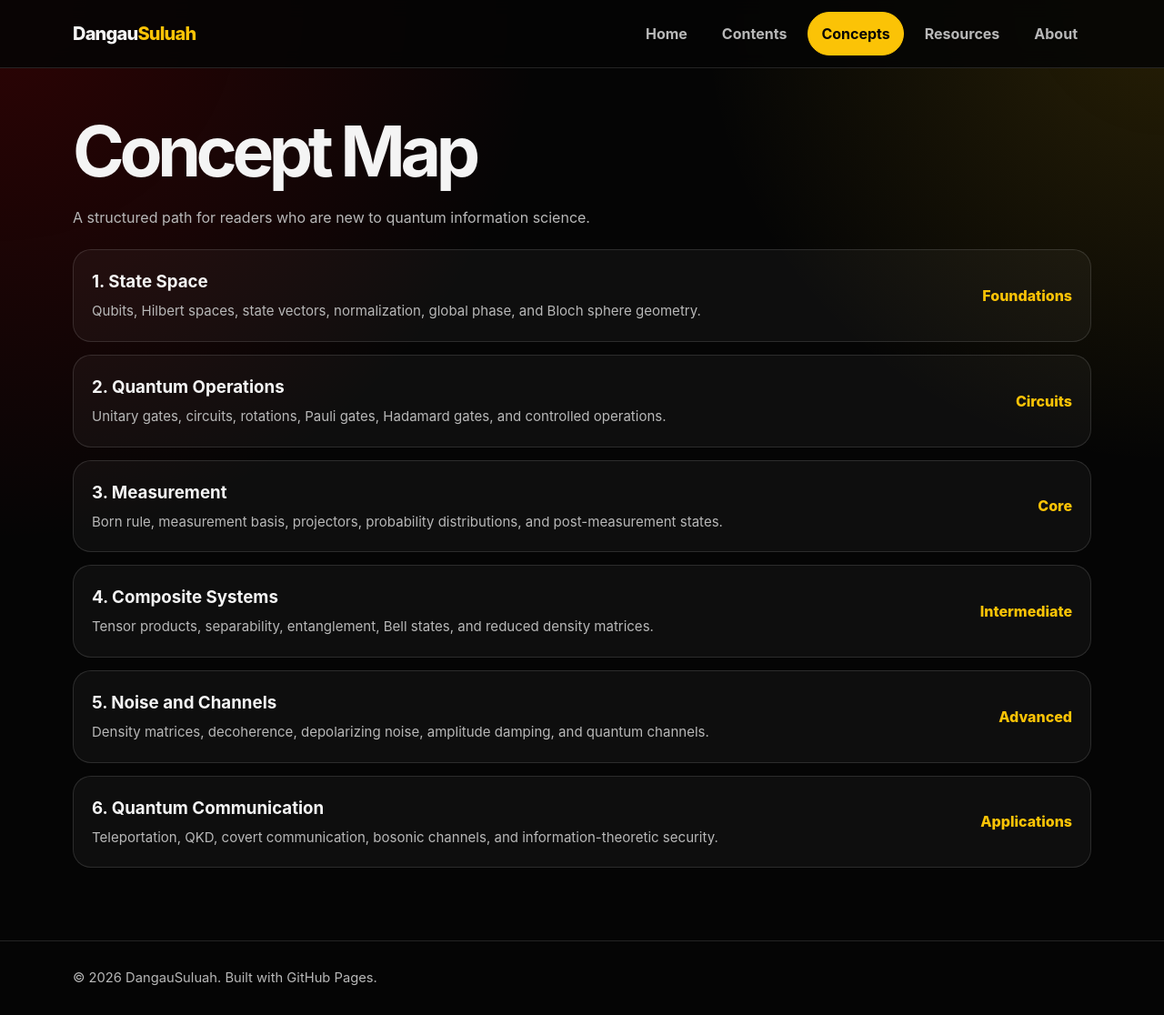
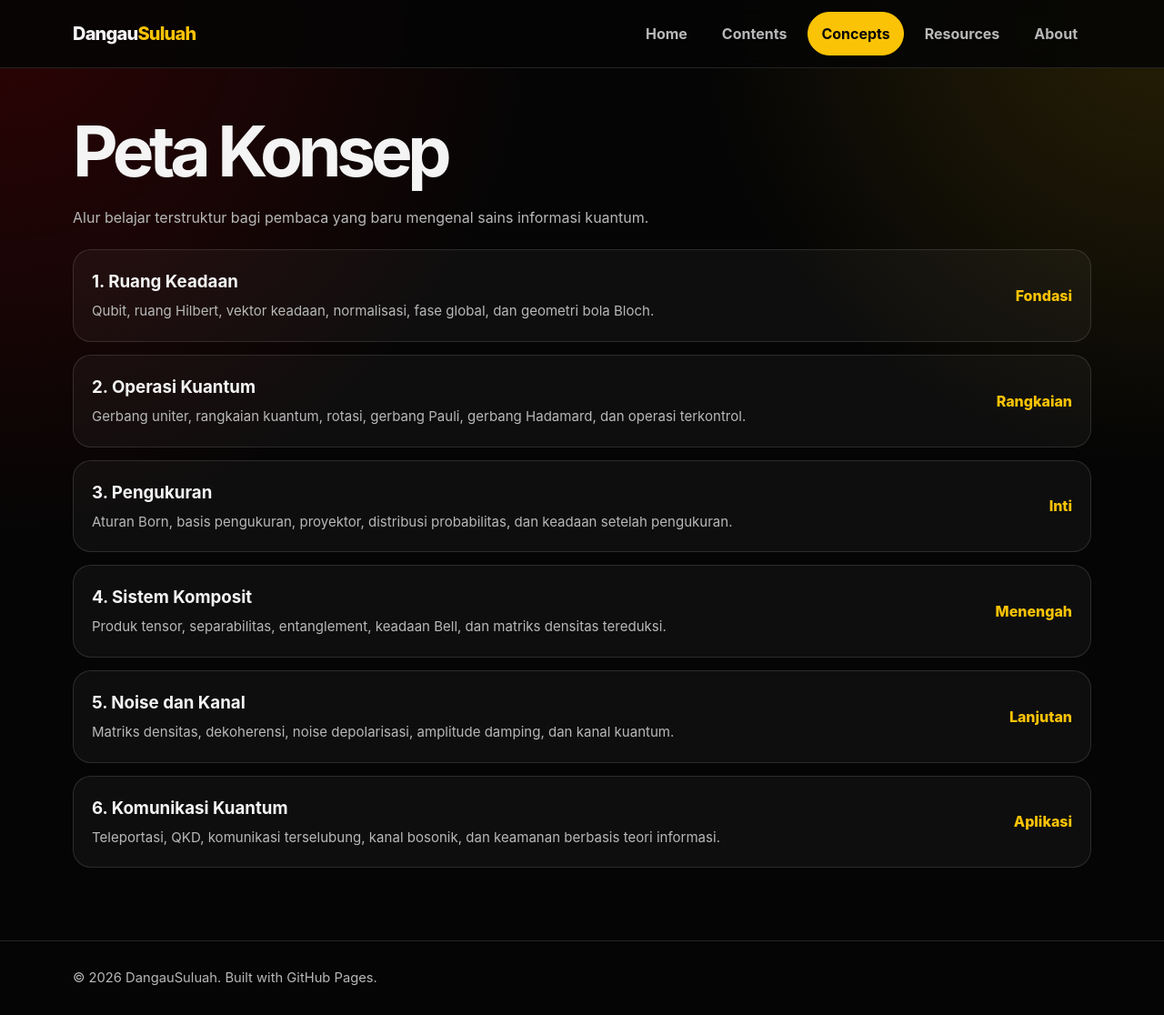
Before and after one commit to dangausuluah/dangausuluah.github.io, a Jekyll site: the page built from concepts.md, in a window 1280 px wide and 1116 px high. Shown: the whole window at 91% size. Built offline with Jekyll 4.4.1, drawn with Linux system fonts in a browser that asks for light colours.

Commit message:
Update concepts.md

```diff
--- a/concepts.md
+++ b/concepts.md
@@ -5,58 +5,58 @@ permalink: /concepts/
 ---
 
 <div class="section-title">
-  <h1>Concept Map</h1>
-  <p>A structured path for readers who are new to quantum information science.</p>
+  <h1>Peta Konsep</h1>
+  <p>Alur belajar terstruktur bagi pembaca yang baru mengenal sains informasi kuantum.</p>
 </div>
 
 <div class="content-list">
 
   <div class="content-item">
     <div>
-      <h3>1. State Space</h3>
-      <p>Qubits, Hilbert spaces, state vectors, normalization, global phase, and Bloch sphere geometry.</p>
+      <h3>1. Ruang Keadaan</h3>
+      <p>Qubit, ruang Hilbert, vektor keadaan, normalisasi, fase global, dan geometri bola Bloch.</p>
     </div>
-    <div class="content-meta">Foundations</div>
+    <div class="content-meta">Fondasi</div>
   </div>
 
   <div class="content-item">
     <div>
-      <h3>2. Quantum Operations</h3>
-      <p>Unitary gates, circuits, rotations, Pauli gates, Hadamard gates, and controlled operations.</p>
+      <h3>2. Operasi Kuantum</h3>
+      <p>Gerbang uniter, rangkaian kuantum, rotasi, gerbang Pauli, gerbang Hadamard, dan operasi terkontrol.</p>
     </div>
-    <div class="content-meta">Circuits</div>
+    <div class="content-meta">Rangkaian</div>
   </div>
 
   <div class="content-item">
     <div>
-      <h3>3. Measurement</h3>
-      <p>Born rule, measurement basis, projectors, probability distributions, and post-measurement states.</p>
+      <h3>3. Pengukuran</h3>
+      <p>Aturan Born, basis pengukuran, proyektor, distribusi probabilitas, dan keadaan setelah pengukuran.</p>
     </div>
-    <div class="content-meta">Core</div>
+    <div class="content-meta">Inti</div>
   </div>
 
   <div class="content-item">
     <div>
-      <h3>4. Composite Systems</h3>
-      <p>Tensor products, separability, entanglement, Bell states, and reduced density matrices.</p>
+      <h3>4. Sistem Komposit</h3>
+      <p>Produk tensor, separabilitas, entanglement, keadaan Bell, dan matriks densitas tereduksi.</p>
     </div>
-    <div class="content-meta">Intermediate</div>
+    <div class="content-meta">Menengah</div>
   </div>
 
   <div class="content-item">
     <div>
-      <h3>5. Noise and Channels</h3>
-      <p>Density matrices, decoherence, depolarizing noise, amplitude damping, and quantum channels.</p>
+      <h3>5. Noise dan Kanal</h3>
+      <p>Matriks densitas, dekoherensi, noise depolarisasi, amplitude damping, dan kanal kuantum.</p>
     </div>
-    <div class="content-meta">Advanced</div>
+    <div class="content-meta">Lanjutan</div>
   </div>
 
   <div class="content-item">
     <div>
-      <h3>6. Quantum Communication</h3>
-      <p>Teleportation, QKD, covert communication, bosonic channels, and information-theoretic security.</p>
+      <h3>6. Komunikasi Kuantum</h3>
+      <p>Teleportasi, QKD, komunikasi terselubung, kanal bosonik, dan keamanan berbasis teori informasi.</p>
     </div>
-    <div class="content-meta">Applications</div>
+    <div class="content-meta">Aplikasi</div>
   </div>
 
 </div>
```
